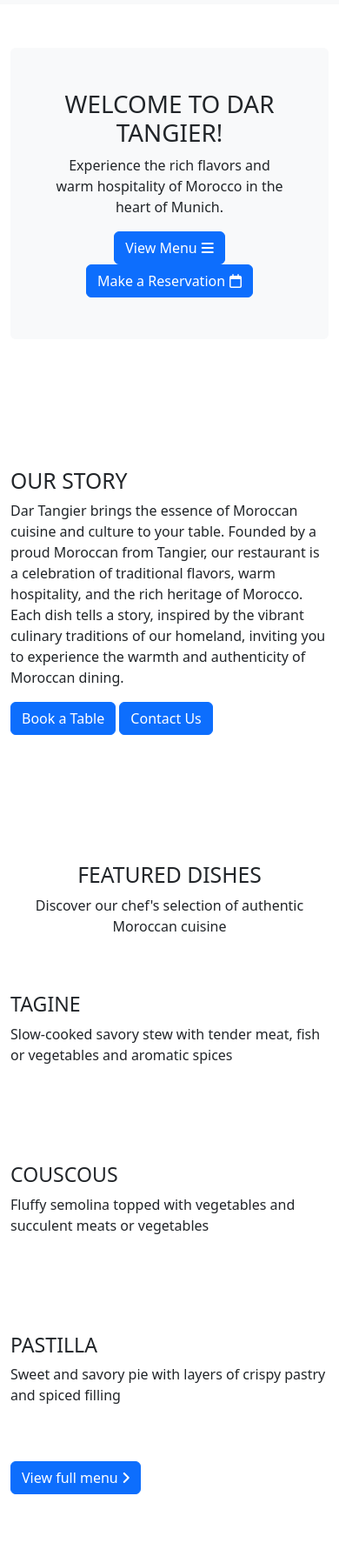
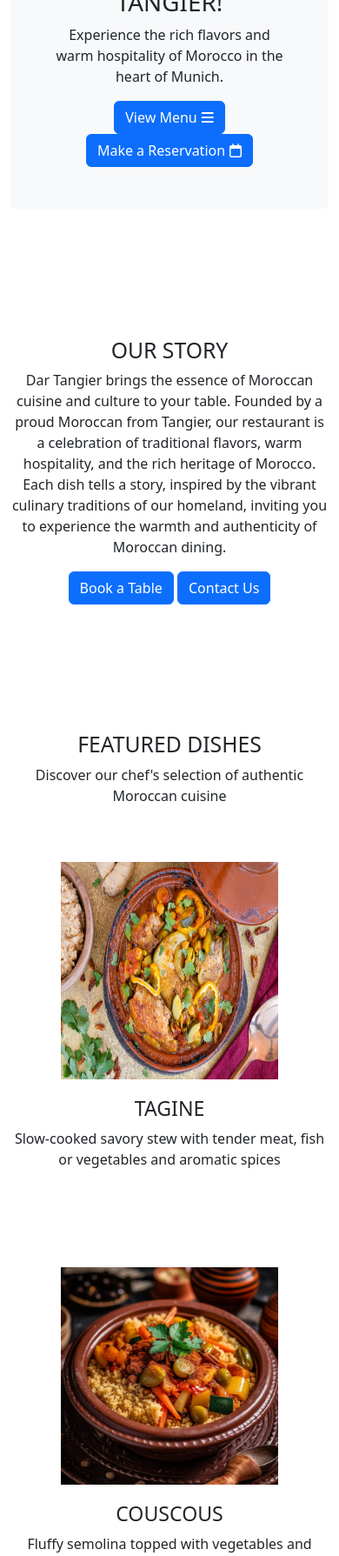
Before and after one commit to BilalEssafi1/dar-tangier, a plain HTML site: page index.html in a window 390 px wide. Shown: the part 211-2000 px from the top of the page at 87% size. Drawn offline with nearby package versions, Linux system fonts and the light colour scheme.

Commit message:
Add dropdown navigation for mobile

```diff
--- a/assets/css/style.css
+++ b/assets/css/style.css
@@ -13,3 +13,16 @@ section {
 .get-in-touch {
     margin-top: 50px;
 }
+
+.media-body {
+    margin-top: 20px;
+    text-align: center;
+}
+
+.media {
+    display: flex;
+    flex-direction: column;
+    justify-content: center;
+    align-items: center;
+    text-align: center;
+}
--- a/index.html
+++ b/index.html
@@ -23,6 +23,10 @@
         <a href="/" class="navbar-brand">
             <img src="assets/images/dar-tangier-logo.jpg" alt="Logo" style="height: 40px; margin-right:8px">
             Dar Tangier</a>
+        <button class="navbar-toggler ml-auto" type="button" data-bs-toggle="collapse" data-bs-target="#navbarNavDropdown" aria-controls="navbarNavDropdown" aria-expanded="false" aria-label="Toggle navigation">
+            <span class="navbar-toggler-icon"></span>
+        </button>
+        <div class="collapse navbar-collapse" id="navbarNavDropdown">
             <ul class="navbar-nav me-auto">
                 <li class="active nav-item mr-2"><a class="nav-link" href="index.html">Home</a></li>
                 <li class="active nav-item mr-2"><a class="nav-link" href="menu.html">Menu</a></li>
@@ -32,6 +36,7 @@
                     <a href="/login" class="nav-link">Sign In / Sign Up</a>
                 </li>
             </ul>
+        </div>
         <a href="/login" class="btn btn-primary ms-auto d-none d-sm-block">Sign In / Sign Up</a>
     </nav>
     <!--/Navigation Bar-->
@@ -52,13 +57,15 @@
         <div class="row">
             <div class="col-12 my-5">
                 <section class="intro-section">
-                    <h2 class="text-uppercase">Our Story</h2>
-                    <p>Dar Tangier brings the essence of Moroccan cuisine and culture to your table.
+                    <h2 class="text-uppercase text-center">Our Story</h2>
+                    <p class="text-center">Dar Tangier brings the essence of Moroccan cuisine and culture to your table.
                     Founded by a proud Moroccan from Tangier, our restaurant is a celebration of traditional flavors,
                     warm hospitality, and the rich heritage of Morocco. Each dish tells a story, inspired by the vibrant
                     culinary traditions of our homeland, inviting you to experience the warmth and authenticity of Moroccan dining.</p>
+                    <div class="text-center">
                         <button type="button" class="btn btn-primary">Book a Table</button>
                         <button type="button" class="btn btn-primary">Contact Us</button>
+                    </div>
                 </section>
             </div>
         </div>
@@ -72,25 +79,41 @@
             </div>
             <div class="row">
                 <div class="col-12 col-md-4 my-5">
+                    <div class="media">
+                        <img src="assets/images/tagine.jpg" alt="Image of Tagine" height="250" width="250">
+                        <div class="media-body">
                             <div class="featured-dish">
                                 <h3 class="text-uppercase">Tagine</h3>
                                 <p>Slow-cooked savory stew with tender meat, fish or vegetables and aromatic spices</p>
                             </div>
                         </div>
+                    </div>
+                </div>
                 <div class="col-12 col-md-4 my-5">
+                    <div class="media">
+                        <img src="assets/images/couscous.avif" alt="Image of Couscous" height="250" width="250">
+                        <div class="media-body">
                             <div class="featured-dish">
                                 <h3 class="text-uppercase">Couscous</h3>
                                 <p>Fluffy semolina topped with vegetables and succulent meats or vegetables</p>
                             </div>
                         </div>
+                    </div>
+                </div>
                 <div class="col-12 col-md-4 my-5">
+                    <div class="media">
+                        <img src="assets/images/pastilla.jpg" alt="Image of Couscous" height="250" width="250">
+                        <div class="media-body">
                             <div class="featured-dish">
                                 <h3 class="text-uppercase">Pastilla</h3>
                                 <p>Sweet and savory pie with layers of crispy pastry and spiced filling</p>
                             </div>
                         </div>
                 </div>
-            <button type="button" class="btn btn-primary">View full menu<i class="fa-solid fa-angle-right"></i></button>
+            </div>
+            <div class="text-center">
+                <button type="button" class="btn btn-primary d-inline-block">View full menu<i class="fa-solid fa-angle-right"></i></button>
+            </div>
         </section>
     <!--/Featured Dishes Section-->
     <!--Get in Touch Section-->
@@ -109,16 +132,22 @@
                         <label for="message" class="form-label">Message</label>
                         <textarea id="message" rows="3" maxlength="300" class="form-control" id="message" placeholder="Your message" required></textarea>
                         </div>
+                        <div class="text-center">
                             <button type="submit" class="btn btn-primary">Send Message</button>
+                        </div>
                     </form>
                 </div>
             </div>
         </section>
-        <!--Get in Touch Section-->‚
+        <!--Get in Touch Section-->
     </article>
     <footer>
 
     </footer>
+    <script src="https://cdn.jsdelivr.net/npm/@popperjs/core@2.11.8/dist/umd/popper.min.js" integrity="sha384-I7E8VVD/ismYTF4hNIPjVp/Zjvgyol6VFvRkX/vR+Vc4jQkC+hVqc2pM8ODewa9r" crossorigin="anonymous"></script>
+    <script src="https://cdn.jsdelivr.net/npm/bootstrap@5.3.3/dist/js/bootstrap.min.js" integrity="sha384-0pUGZvbkm6XF6gxjEnlmuGrJXVbNuzT9qBBavbLwCsOGabYfZo0T0to5eqruptLy" crossorigin="anonymous"></script>
+    <script src="https://cdn.jsdelivr.net/npm/bootstrap@5.3.3/dist/js/bootstrap.bundle.min.js" integrity="sha384-YvpcrYf0tY3lHB60NNkmXc5s9fDVZLESaAA55NDzOxhy9GkcIdslK1eN7N6jIeHz" crossorigin="anonymous"></script>
+
 </body>
 
 </html>
```
Also changed, not shown: assets/images/couscous.avif (added), assets/images/pastilla.jpg (added), assets/images/tagine.jpg (added). Lines whose indentation alone changed are shown as unchanged.
